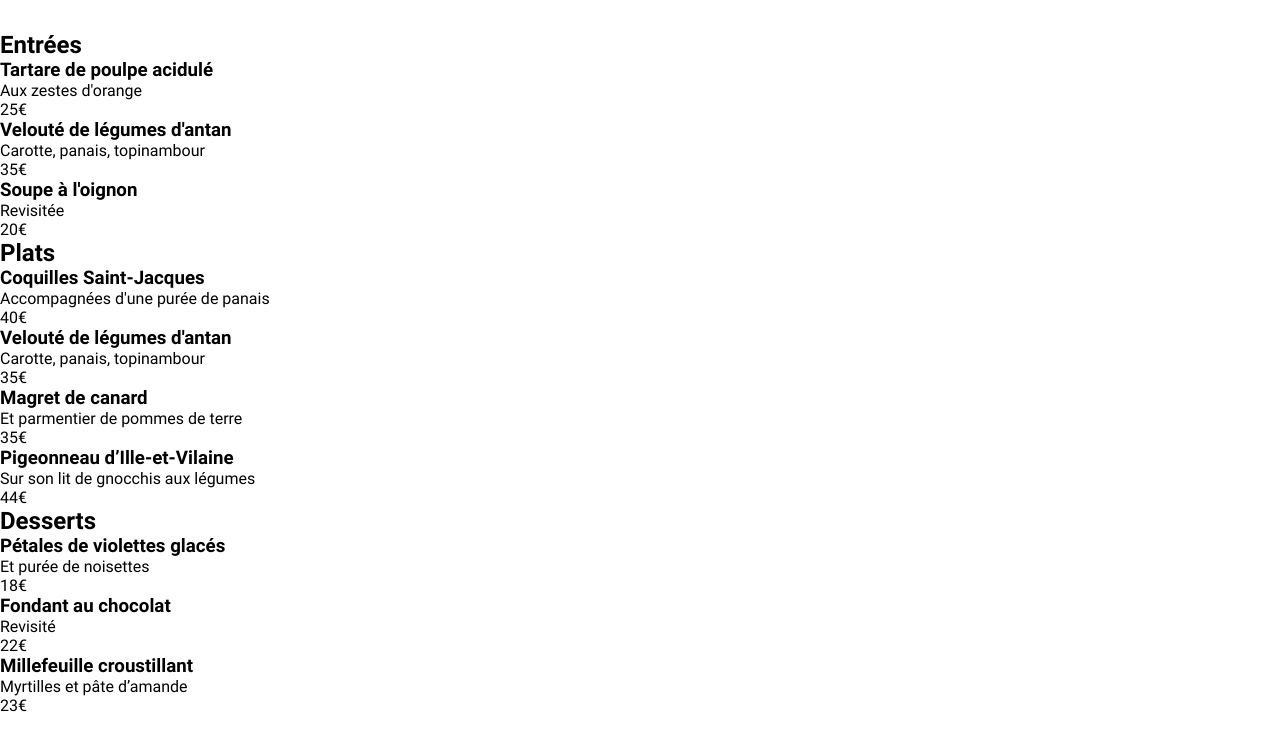
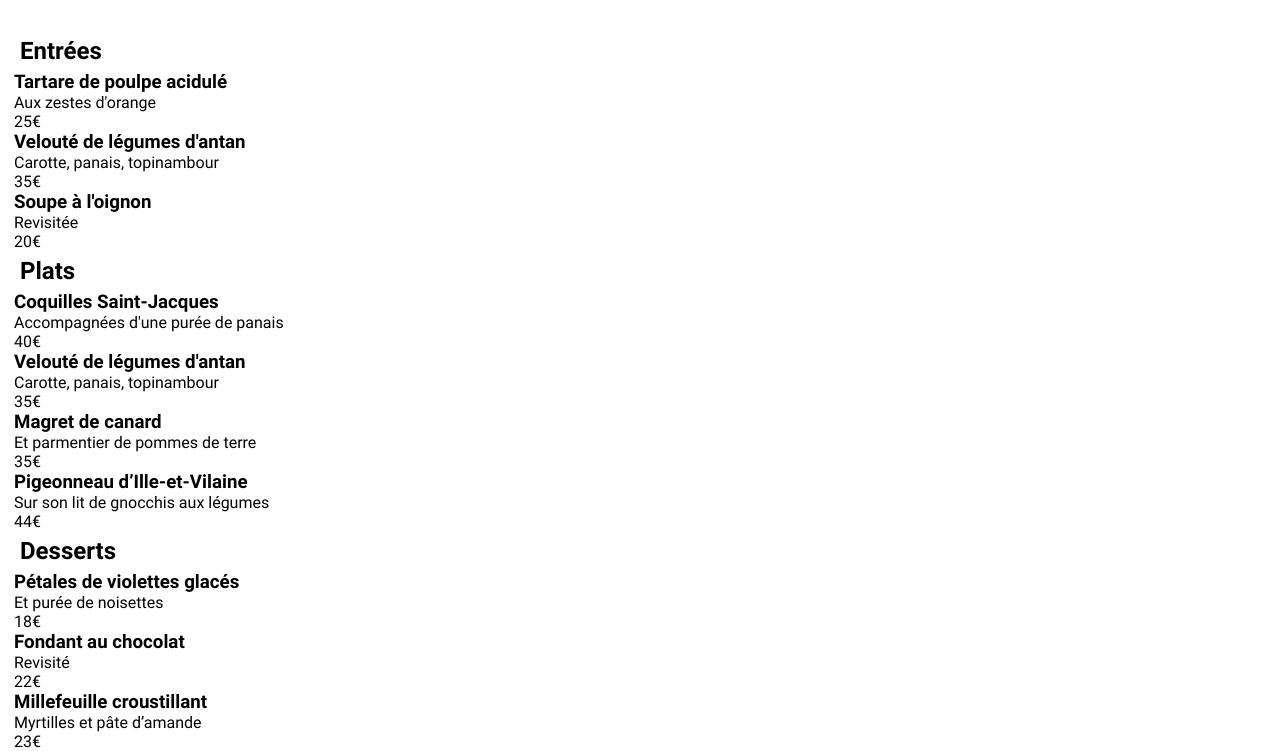
Before and after one commit to Shycin/antonyjacques_3_12092021, a website: page pages/a_la_francaise.html in a window 1280 px wide. Shown: the part 342-1093 px from the top of the page. Before the commit the page ends 1057 px from the top, so only its background shows below. Drawn offline with Linux system fonts and the light colour scheme.

Commit message:
add css menu template pages content

```diff
--- a/pages/a_la_francaise.html
+++ b/pages/a_la_francaise.html
@@ -38,7 +38,7 @@
                 </div>
                 <div class="restaurant__content">
                     <div class="restaurant__content__categories">
-                        <h2>Entrées</h2>
+                        <h2 class="restaurant__content__categories__title">Entrées</h2>
                         <div class="restaurant__content__categories__menu menu">
                             <div class="menu__plat">
                                 <h3 class="menu__plat__nom">Tartare de poulpe acidulé</h3>
@@ -64,7 +64,7 @@
                         </div>
                     </div>
                     <div class="restaurant__content__categories">
-                        <h2>Plats</h2>
+                        <h2 class="restaurant__content__categories__title">Plats</h2>
                         <div class="restaurant__content__categories__menu menu">
                             <div class="menu__plat">
                                 <h3 class="menu__plat__nom">Coquilles Saint-Jacques</h3>
@@ -97,7 +97,7 @@
                         </div>
                     </div>
                     <div class="restaurant__content__categories">
-                        <h2>Desserts</h2>
+                        <h2 class="restaurant__content__categories__title">Desserts</h2>
                         <div class="restaurant__content__categories__menu menu">
                             <div class="menu__plat">
                                 <h3 class="menu__plat__nom">Pétales de violettes glacés</h3>
--- a/sass/pages.scss
+++ b/sass/pages.scss
@@ -41,4 +41,19 @@
             }
         }
     }
+
+
+    &__content
+    {
+        padding: 0 14px;
+
+        &__categories
+        {
+            &__title
+            {
+                padding: 6px;
+            }
+        }
+
+    }
 }
```
Also changed, not shown: css/pages.css, 1 other file.
